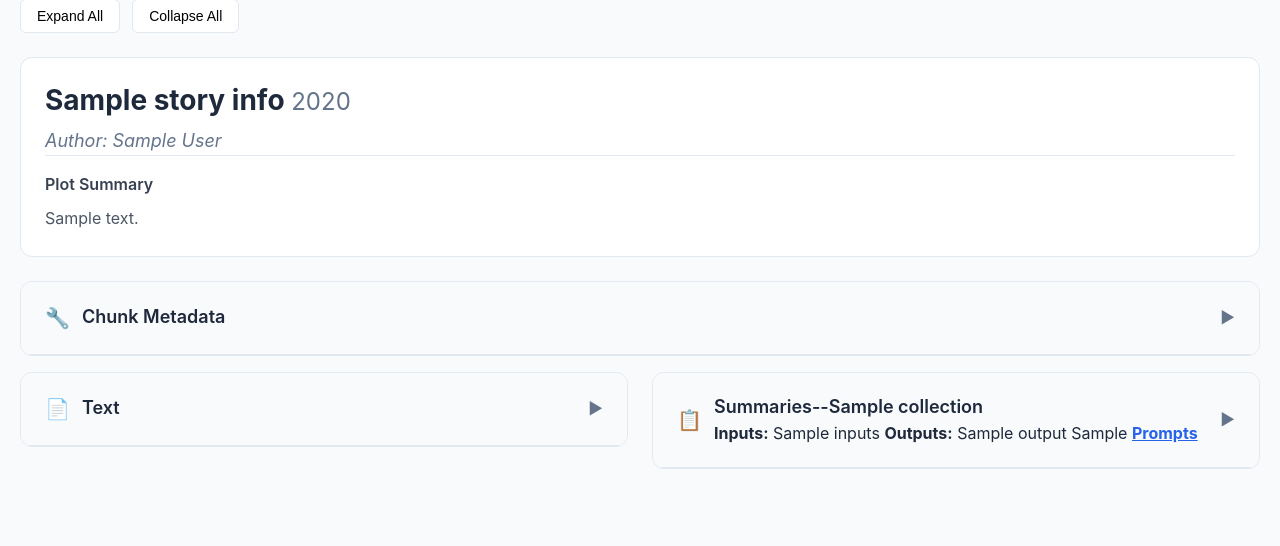
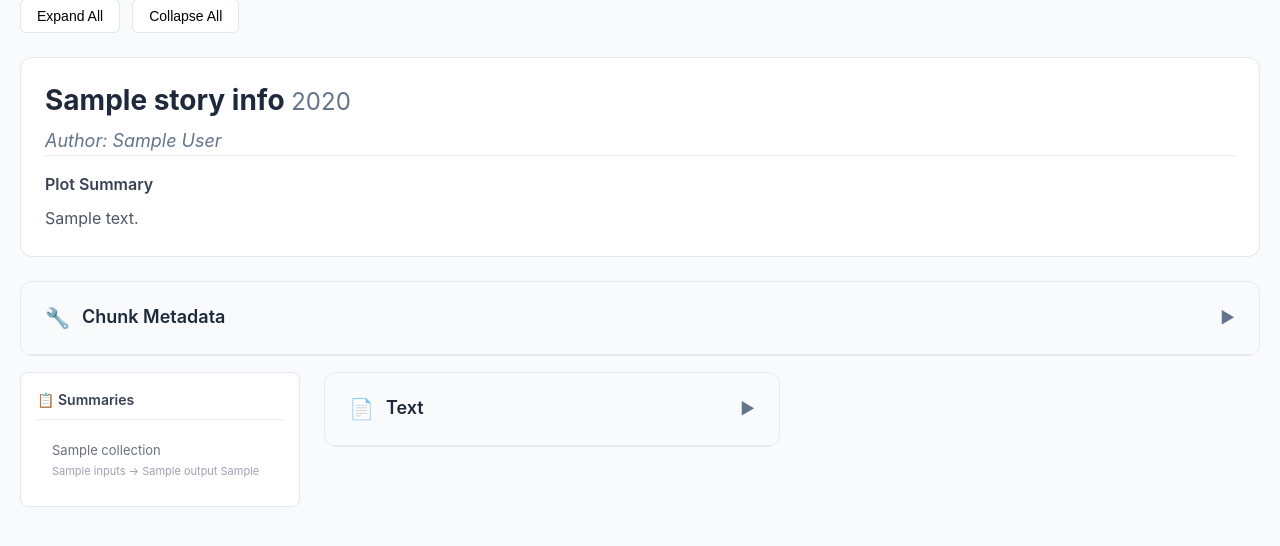
Before and after one commit to juand-r/ius-dashboard, a FastAPI app: template railway-app/templates/item_detail.html in a window 1280 px wide. Shown: the part 161-707 px from the top of the page. Run offline with FastAPI, Linux system fonts and the light colour scheme; the template is opened without the code that fills it: most values are stand-ins (such as "Sample title", 1, 10 or a date in 2020).

Commit message:
make it easier to look through all generated summaries with sidepanel

```diff
--- a/railway-app/templates/item_detail.html
+++ b/railway-app/templates/item_detail.html
@@ -27,7 +27,7 @@
         }
 
         .container {
-            max-width: 1500px;
+            max-width: 1800px;
             margin: 0 auto;
             padding: 0 20px;
         }
@@ -291,6 +291,73 @@
             display: inline-block;
         }
 
+        /* Main Layout with Sidebar */
+        .main-layout {
+            display: grid;
+            grid-template-columns: 280px 1fr;
+            gap: 24px;
+            margin-bottom: 24px;
+        }
+
+        /* Sidebar Navigation */
+        .sidebar {
+            background: white;
+            border: 1px solid #e2e8f0;
+            border-radius: 8px;
+            padding: 16px;
+            height: fit-content;
+            position: sticky;
+            top: 20px;
+        }
+
+        .sidebar-title {
+            font-size: 14px;
+            font-weight: 600;
+            color: #374151;
+            margin-bottom: 12px;
+            padding-bottom: 8px;
+            border-bottom: 1px solid #e5e7eb;
+        }
+
+        .sidebar-item {
+            padding: 8px 12px;
+            margin: 2px 0;
+            border-radius: 4px;
+            cursor: pointer;
+            font-size: 13px;
+            color: #6b7280;
+            transition: all 0.2s ease;
+            border-left: 3px solid transparent;
+        }
+
+        .sidebar-item:hover {
+            background-color: #f3f4f6;
+            color: #374151;
+        }
+
+        .sidebar-item.active {
+            background-color: #dbeafe;
+            color: #1d4ed8;
+            border-left-color: #3b82f6;
+            font-weight: 500;
+        }
+
+        .sidebar-item.green {
+            border-left-color: #16a34a;
+        }
+
+        .sidebar-item.green.active {
+            background-color: #dcfce7;
+            color: #15803d;
+            border-left-color: #16a34a;
+        }
+
+        .sidebar-item-subtitle {
+            font-size: 11px;
+            color: #9ca3af;
+            margin-top: 2px;
+        }
+
         /* Content Grid for Side-by-Side Layout */
         .content-grid-2col {
             display: grid;
@@ -302,6 +369,18 @@
         .content-column {
             display: flex;
             flex-direction: column;
+        }
+
+        @media (max-width: 1200px) {
+            .main-layout {
+                grid-template-columns: 1fr;
+                gap: 16px;
+            }
+
+            .sidebar {
+                position: static;
+                order: -1;
+            }
         }
 
         @media (max-width: 768px) {
@@ -558,7 +637,30 @@
             {% endif %}
 
             <!-- Content Section: Side-by-Side Text and Summaries -->
-            <div class="content-grid-2col">
+            <div class="main-layout">
+                <!-- Left Sidebar: Summary Navigation -->
+                <div class="sidebar">
+                    <div class="sidebar-title">📋 Summaries</div>
+                    {% if item.summary_data and item.summary_data|length > 0 %}
+                    {% for collection in item.summary_data %}
+                    <div class="sidebar-item{% if collection.config_metadata.is_500_words %} green{% endif %}"
+                         onclick="navigateToSummary('summaries-{{ loop.index }}', this)"
+                         id="sidebar-item-{{ loop.index }}">
+                        <div>{{ collection.strategy_name }}</div>
+                        <div class="sidebar-item-subtitle">
+                            {% if collection.config_metadata.inputs %}{{ collection.config_metadata.inputs }}{% endif %}{% if collection.config_metadata.inputs and collection.config_metadata.output %} → {% endif %}{% if collection.config_metadata.output %}{{ collection.config_metadata.output }}{% endif %}{% if collection.config_metadata.length_constraint_display %} {{ collection.config_metadata.length_constraint_display }}{% endif %}
+                        </div>
+                    </div>
+                    {% endfor %}
+                    {% else %}
+                    <div class="sidebar-item" style="opacity: 0.6; cursor: default;">
+                        No summaries available
+                    </div>
+                    {% endif %}
+                </div>
+
+                <!-- Main Content Area -->
+                <div class="content-grid-2col">
                 <!-- Left Column: Text (Chunks) -->
                 <div class="content-column">
                     <div class="collapsible-section">
@@ -715,6 +817,7 @@
                     {% endif %}
                 </div>
             </div>
+            </div> <!-- End main-layout -->
 
 
 
@@ -777,6 +880,57 @@
                 icon.textContent = '▶';
             });
         }
+
+        // Sidebar Navigation
+        function navigateToSummary(summaryId, sidebarItem) {
+            const targetSection = document.getElementById(summaryId);
+
+            if (!targetSection) return;
+
+            const container = targetSection.closest('.collapsible-section');
+            if (!container) return;
+
+            // Toggle the sidebar item active state
+            sidebarItem.classList.toggle('active');
+
+            // Toggle visibility of the entire summary collection container
+            if (container.style.display === 'none') {
+                // Show the container
+                container.style.display = 'block';
+                targetSection.classList.remove('collapsed');
+                targetSection.classList.add('expanded');
+                // Update the toggle icon
+                const icon = document.getElementById(summaryId + '-icon');
+                if (icon) icon.textContent = '▼';
+
+                // Scroll to the summary section
+                container.scrollIntoView({ behavior: 'smooth', block: 'start' });
+            } else {
+                // Hide the container
+                container.style.display = 'none';
+                targetSection.classList.remove('expanded');
+                targetSection.classList.add('collapsed');
+                // Update the toggle icon
+                const icon = document.getElementById(summaryId + '-icon');
+                if (icon) icon.textContent = '▶';
+            }
+        }
+
+        // Initialize - hide all summary sections on page load
+        document.addEventListener('DOMContentLoaded', function() {
+            // Hide all summary collection containers (the entire collapsible-section divs)
+            document.querySelectorAll('[id^="summaries-"]').forEach(section => {
+                const container = section.closest('.collapsible-section');
+                if (container) {
+                    container.style.display = 'none';
+                }
+            });
+
+            // Remove active state from all sidebar items initially
+            document.querySelectorAll('.sidebar-item').forEach(item => {
+                item.classList.remove('active');
+            });
+        });
 
         // Prompt Popover Functionality
         let currentPopover = null;
```
